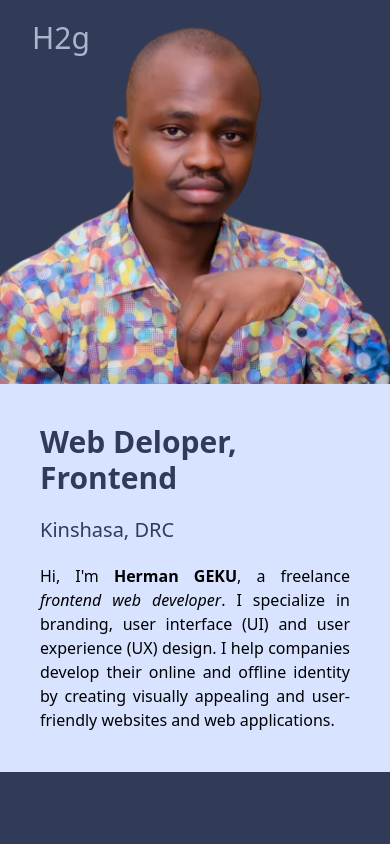
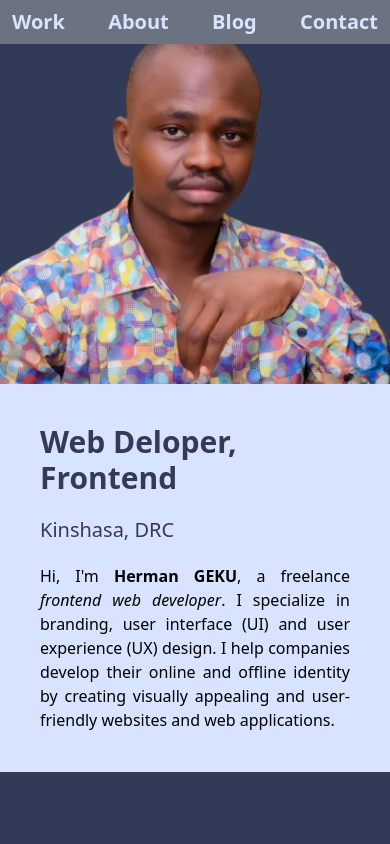
Before and after one commit to h2g-apps-store/h2g, a Next.js app: page / in a window 390 px wide. Shown: the top 844 px of the page. Built offline with nearby package versions, Linux system fonts and the light colour scheme.

Commit message:
header meni

```diff
--- a/src/components/Header.tsx
+++ b/src/components/Header.tsx
@@ -6,7 +6,7 @@ import { usePathname } from "next/navigation";
 export default function Header() {
   const pathname = usePathname();
   return (
-    <header className=" absolute w-full flex justify-between px-8 sm:px-24  text-black py-5 sm:py-10">
+    <header className="absolute w-full flex flex-col sm:flex-row justify-between sm:items-center sm:px-24  text-black  sm:py-10">
       <Link
         href="/"
         className={
@@ -25,7 +25,7 @@ export default function Header() {
               : "flex justify-between gap-10 text-[#aab5d0] text-2xl font-bold"
           }
         >
-          <li className="hover:underline underline-offset-8 decoration-4">
+          <li className="hover:underline underline-offset-8 decoration-4 text-xl">
             <Link href="/work">Work</Link>
           </li>
           <li className="hover:underline underline-offset-8 decoration-4">
@@ -39,6 +39,28 @@ export default function Header() {
           </li>
         </ul>
       </nav>
+      <nav className="sm:hidden absolute top-0 bg-gray-500 py-2 px-3 w-full">
+        <ul
+          className={
+            pathname == "/"
+              ? "flex justify-between gap-10 text-[#d8e3ff] text-2xl font-bold"
+              : "flex justify-between gap-10 text-[#aab5d0] text-2xl font-bold"
+          }
+        >
+          <li className="hover:underline underline-offset-8 decoration-4 text-xl">
+            <Link href="/work">Work</Link>
+          </li>
+          <li className="hover:underline underline-offset-8 decoration-4 text-xl">
+            <Link href="/about">About</Link>
+          </li>
+          <li className="hover:underline underline-offset-8 decoration-4 text-xl">
+            <Link href="/blog">Blog</Link>
+          </li>
+          <li className="hover:underline underline-offset-8 decoration-4 text-xl">
+            <Link href="/contact">Contact</Link>
+          </li>
+        </ul>
+      </nav>
     </header>
   );
 }
```
